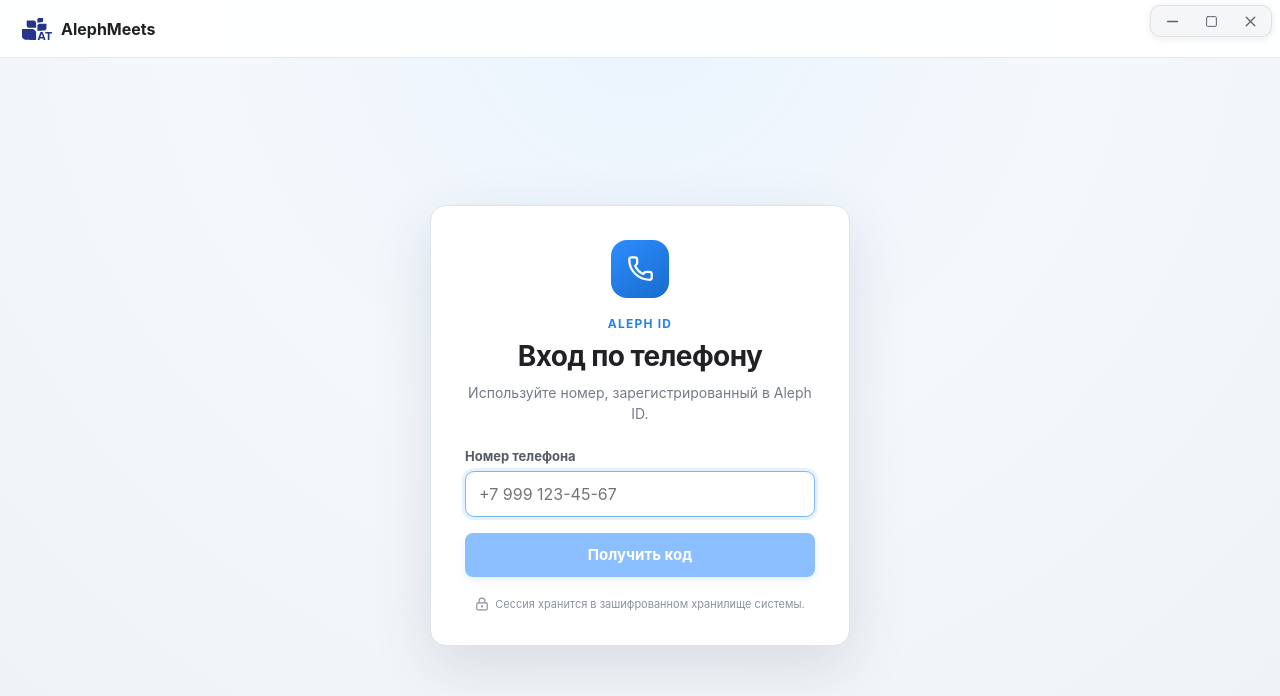
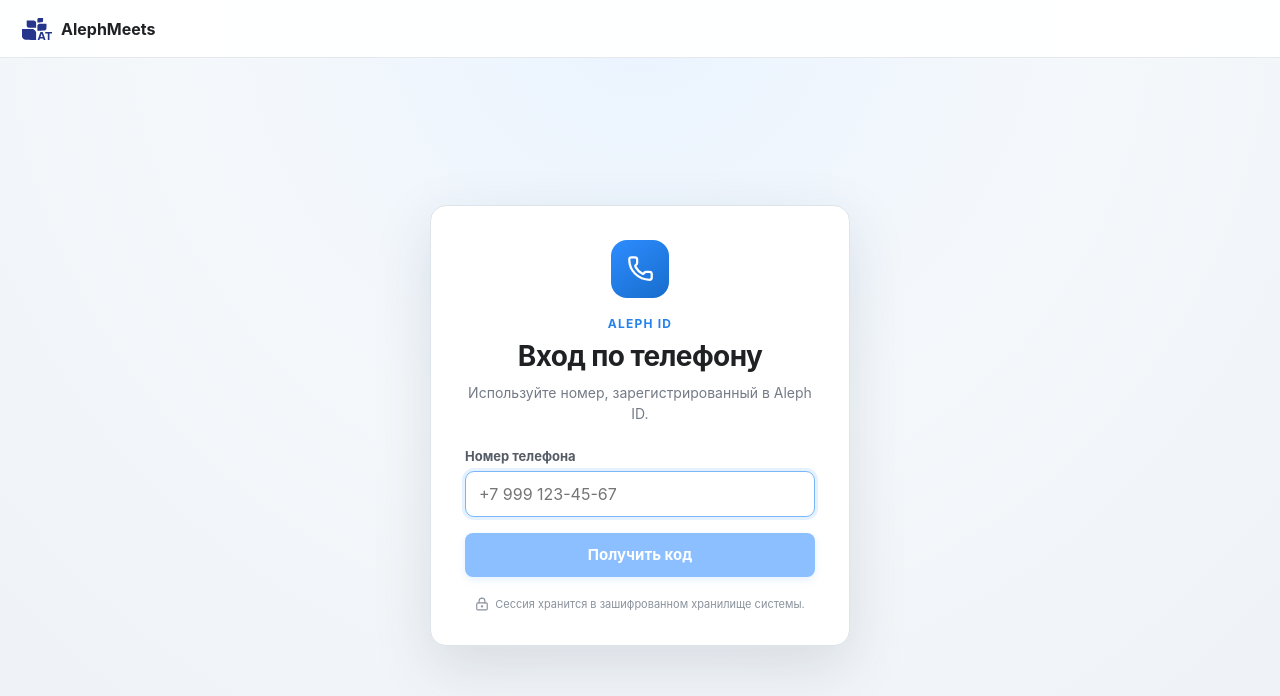
Before and after one commit to Dpsley/AlephMeets, a React (Vite) app in the folder apps/desktop/: page /#/meeting/1 in a window 1280 px wide. Shown: the top 696 px of the page. Built offline with nearby package versions, Linux system fonts and the light colour scheme; no server answers.

Commit message:
fix: load window controls bridge in sandbox

```diff
--- a/apps/desktop/electron.vite.config.ts
+++ b/apps/desktop/electron.vite.config.ts
@@ -9,7 +9,15 @@
   },
   preload: {
     plugins: [externalizeDepsPlugin()],
-    build: { rollupOptions: { input: resolve(__dirname, 'electron/preload.ts') } },
+    build: {
+      rollupOptions: {
+        input: resolve(__dirname, 'electron/preload.ts'),
+        output: {
+          format: 'cjs',
+          entryFileNames: 'preload.cjs',
+        },
+      },
+    },
   },
   renderer: {
     root: resolve(__dirname, 'src'),
--- a/apps/desktop/electron/main.ts
+++ b/apps/desktop/electron/main.ts
@@ -53,7 +53,7 @@
     frame: process.platform !== 'win32',
     titleBarStyle: process.platform === 'darwin' ? 'hiddenInset' : 'hidden',
     webPreferences: {
-      preload: join(__dirname, '../preload/preload.mjs'),
+      preload: join(__dirname, '../preload/preload.cjs'),
       contextIsolation: true,
       nodeIntegration: false,
       sandbox: true,
--- a/apps/desktop/src/components/WindowControls.tsx
+++ b/apps/desktop/src/components/WindowControls.tsx
@@ -11,19 +11,19 @@
     return desktop.onMaximizedChanged(setMaximized)
   }, [desktop])
 
-  if (desktop?.platform === 'darwin') return null
+  if (!desktop || desktop.platform === 'darwin') return null
 
   return (
     <div className={`window-controls window-controls-${theme}`} role="group" aria-label="Управление окном">
-      <button className="window-minimize" type="button" onClick={() => desktop?.minimize()} title="Свернуть" aria-label="Свернуть">
+      <button className="window-minimize" type="button" onClick={() => desktop.minimize()} title="Свернуть" aria-label="Свернуть">
         <Minus size={17} strokeWidth={2} aria-hidden="true" />
       </button>
-      <button className="window-maximize" type="button" onClick={() => desktop?.maximize()} title={maximized ? 'Восстановить' : 'Развернуть'} aria-label={maximized ? 'Восстановить' : 'Развернуть'}>
+      <button className="window-maximize" type="button" onClick={() => desktop.maximize()} title={maximized ? 'Восстановить' : 'Развернуть'} aria-label={maximized ? 'Восстановить' : 'Развернуть'}>
         {maximized
           ? <Copy className="window-restore-icon" size={14} strokeWidth={1.8} aria-hidden="true" />
           : <Square size={13} strokeWidth={1.8} aria-hidden="true" />}
       </button>
-      <button className="window-close" type="button" onClick={() => desktop?.close()} title="Закрыть" aria-label="Закрыть">
+      <button className="window-close" type="button" onClick={() => desktop.close()} title="Закрыть" aria-label="Закрыть">
         <X size={17} strokeWidth={1.8} aria-hidden="true" />
       </button>
     </div>
```
Also changed, not shown: 1 other file (tests, documents, lock files or other folders).
